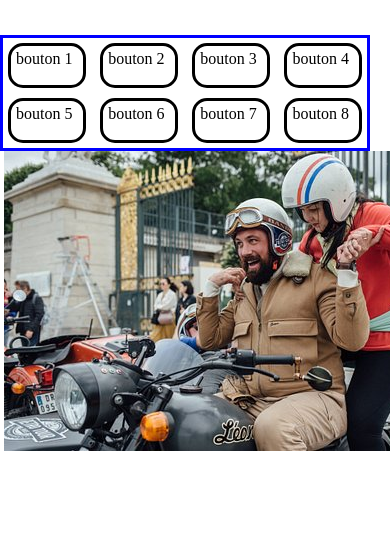
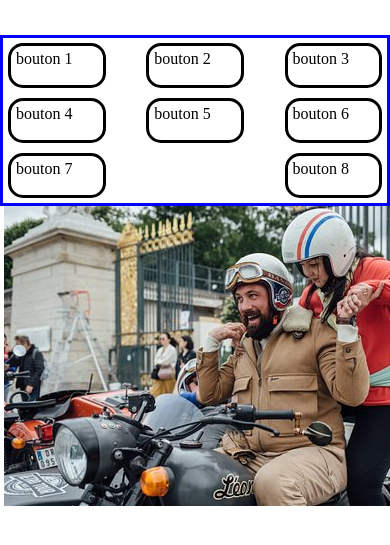
Before and after one commit to Bilboramix/tripadvisor-v2, a plain HTML site: page index.html in a window 390 px wide. Shown: the part 137-682 px from the top of the page. Drawn offline with Linux system fonts and the light colour scheme.

Commit message:
version with bug

```diff
--- a/assets/css/style.css
+++ b/assets/css/style.css
@@ -96,11 +96,11 @@ h1 span {
 @media (max-width: 1184px) {
   .menu {
     flex-wrap: wrap;
-    width: calc(100vw - 20px);
+    width: 100vw;
   }
 
   .menu a {
-    width: calc(25vw - 20px);
+    width: 25vw;
     height: 45px;
   }
   .menu a:nth-child(7) {
```
